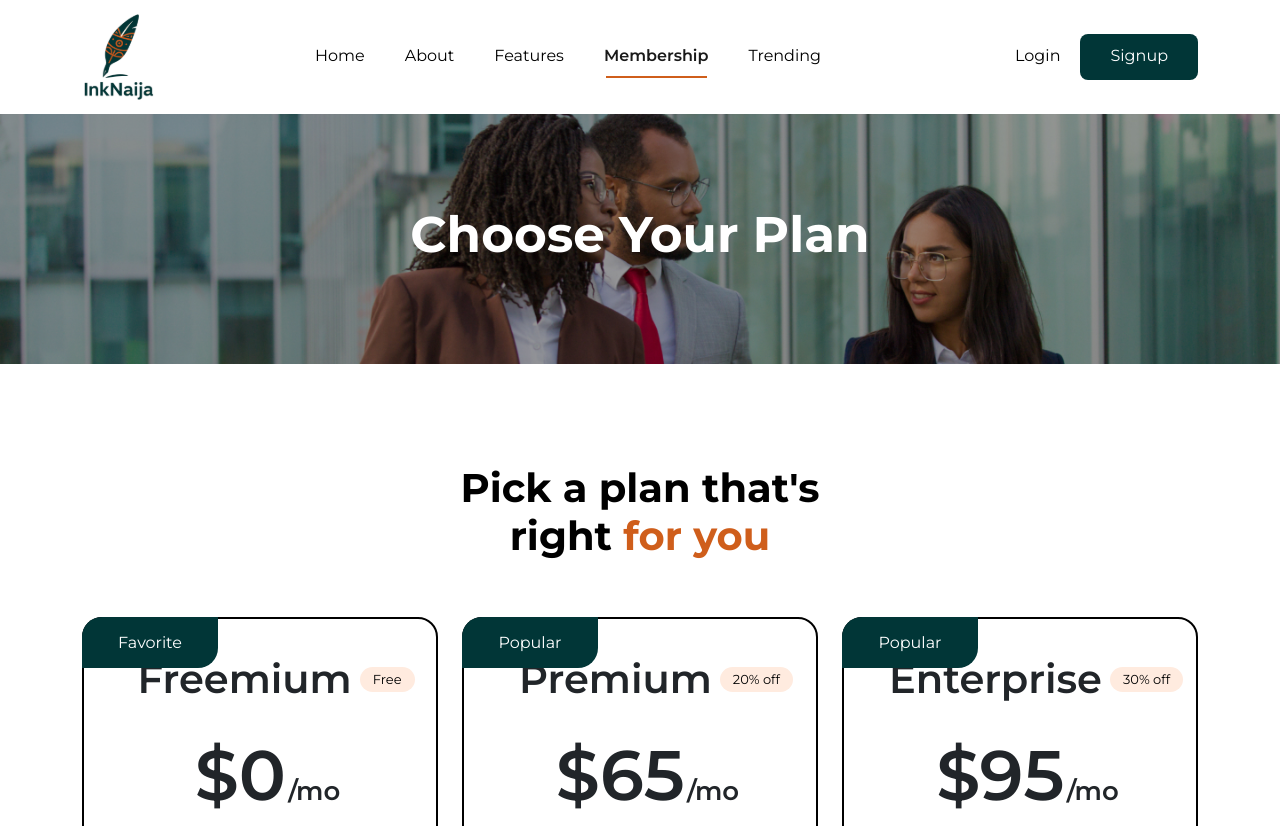
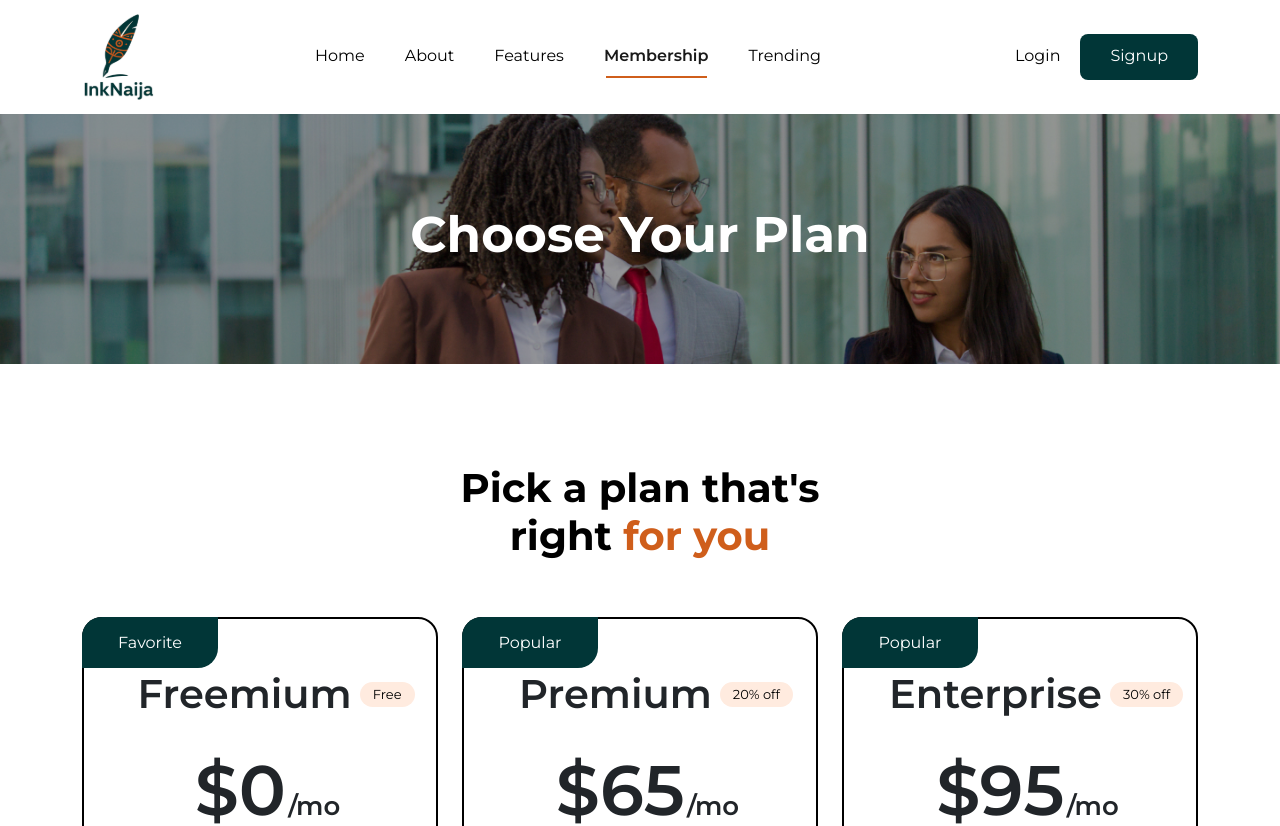
Before and after one commit to ascinate/akojopo, a Next.js app: page /membership in a window 1280 px wide. Shown: the top 826 px of the page. Built offline with nearby package versions, Linux system fonts and the light colour scheme.

Commit message:
Update globals.css

```diff
--- a/src/app/globals.css
+++ b/src/app/globals.css
@@ -949,7 +949,7 @@ font-size: 40px;
     gap: 8px;
     font-weight: 600;
     font-size: 40px;
-    margin-top: 30px;
+    margin-top: 45px;
 }
 /* .pricing-list-title-head {
     display: flex;
```
